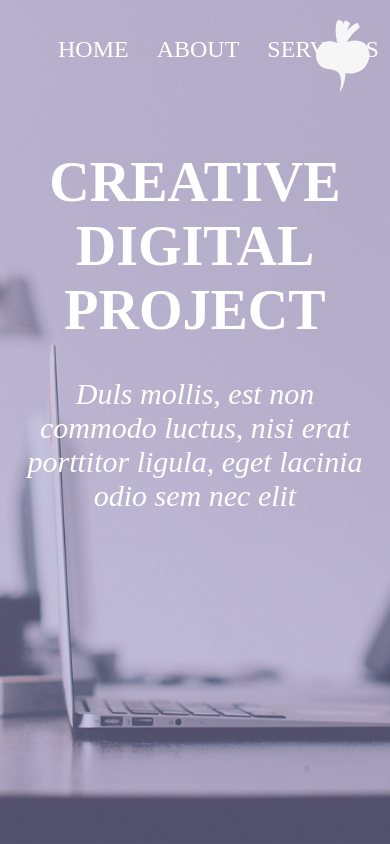
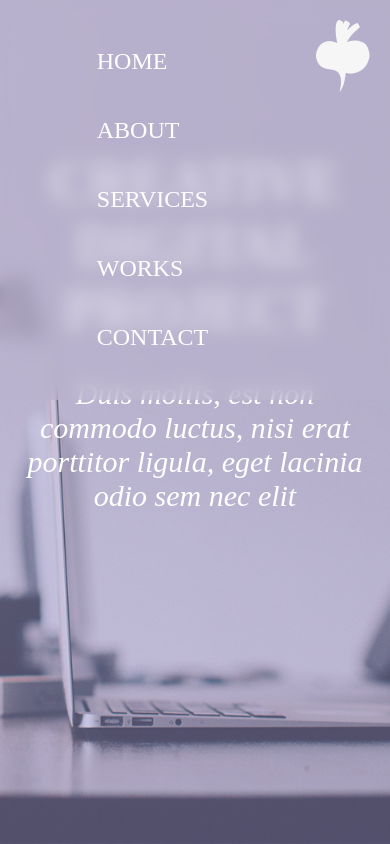
Before and after one commit to crazze16/BeetRootExam.github.io, a plain HTML site: page index.html in a window 390 px wide. Both pictures are taken after a click on the picture 343 px from the left and 56 px from the top of the page. Shown: the top 844 px of the page. Drawn offline with nearby package versions, Linux system fonts and the light colour scheme; some packages are replaced by stand-ins of ours; a web font is replaced by a local one.

Commit message:
Update adaptive.css

```diff
--- a/styles/adaptive.css
+++ b/styles/adaptive.css
@@ -134,12 +134,22 @@
     }
 
     .header {
-        height: 100px;
         display: none;
+    }
+    .nav ul{
+        display: flex;
+        flex-direction: column;
+    }
+    .nav ul li a{
+        margin: 10px 0;
+        padding: 10px 0;
     }
     .active{
         display: flex;
-        height: 100px;
+        height: 400px;
+        background: rgba(185, 178, 206, 0.5);
+        backdrop-filter: blur(9px) ;
+        transition: .5s all ease-in-out;
     }
     .menu{
         display: block;
@@ -149,6 +159,7 @@
         justify-content: center;
         padding-right: 100px;
     }
+
     .header_logo{
         display: none;
     }
@@ -313,7 +324,7 @@
         border: 8px solid #ebebeb;
     }
     .our_team_slider{
-        width: 340px;
+        width: 300px;
     }
     .recent_works_slider {
         width: 300px;
```
